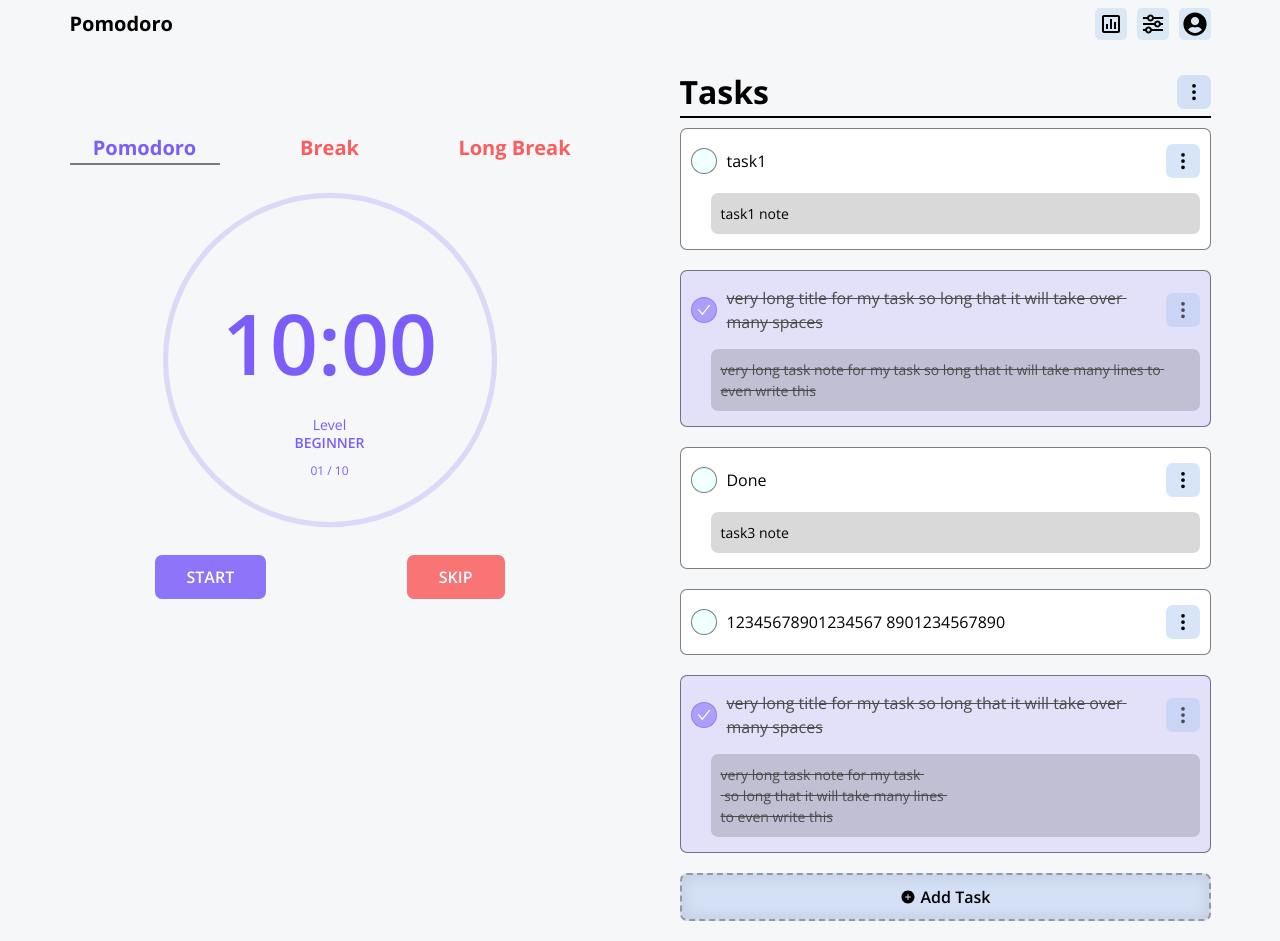
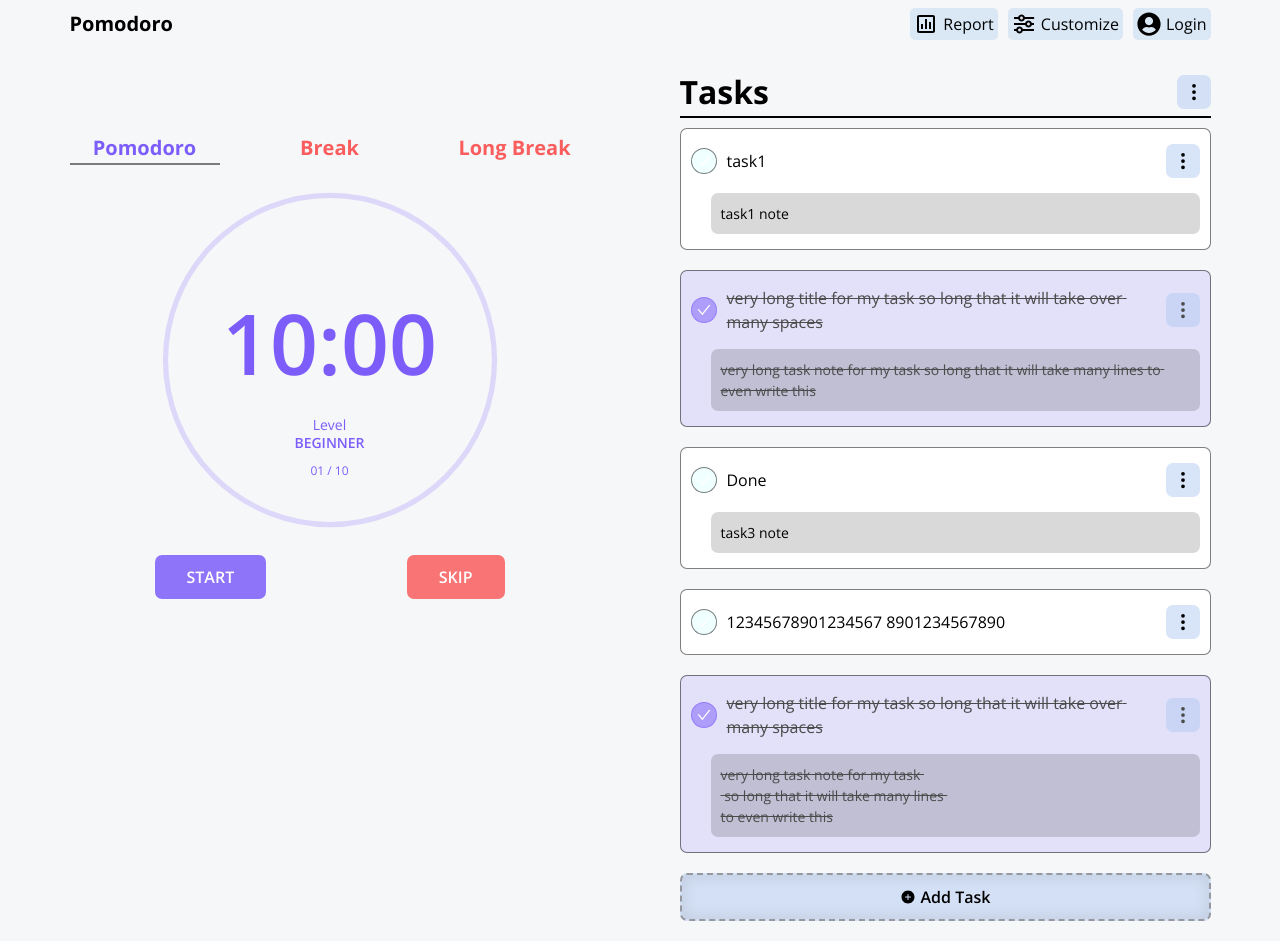
Before and after one commit to BinLama/pomodoro, a React (Vite) app in the folder frontend/: page / in a window 1280 px wide. Built offline with nearby package versions, Linux system fonts and the light colour scheme.

Commit message:
add: show names for navigation

```diff
--- a/frontend/src/components/navigation/Navigation.jsx
+++ b/frontend/src/components/navigation/Navigation.jsx
@@ -1,4 +1,4 @@
-import { useState } from "react";
+import { useEffect, useState } from "react";
 import { BiBarChartSquare, BiSliderAlt } from "react-icons/bi";
 import { FaUserCircle } from "react-icons/fa";
 import CustomNavigation from "./CustomNavigation";
@@ -7,8 +7,20 @@ import { usePomodoroContext } from "../../hooks/usePomodoroContext";
 
 const Navigation = () => {
   // TODO: show the letters on large screen
-  const [largeScreen, setLargeScreen] = useState(false); // used for showing the paragraphs for large screen.
+  const [width, setWidth] = useState(window.innerWidth);
+  const breakPoint = 900;
+
   const { showSetting, showOrHideSetting } = usePomodoroContext();
+
+  useEffect(() => {
+    const handleResizeWindow = () => setWidth(window.innerWidth);
+    // subscribe to window resize event "onComponentDidMount"
+    window.addEventListener("resize", handleResizeWindow);
+    return () => {
+      // unsubscribe "onComponentDestroy"
+      window.removeEventListener("resize", handleResizeWindow);
+    };
+  }, []);
   return (
     <header className="header">
       <div className="nav">
@@ -21,18 +33,18 @@ const Navigation = () => {
             }}
           >
             <BiBarChartSquare />
-            {largeScreen && <p>Report</p>}
+            {width > breakPoint && <p>Report</p>}
           </div>
           <div className="relative">
             <div className="nav__setting custom" onClick={showOrHideSetting}>
               <BiSliderAlt />
-              {largeScreen && <p>Customize</p>}
+              {width > breakPoint && <p>Customize</p>}
             </div>
             {showSetting && <CustomNavigation />}
           </div>
           <div className="nav__setting login">
             <FaUserCircle />
-            {largeScreen && <p>Login</p>}
+            {width > breakPoint && <p>Login</p>}
           </div>
         </nav>
       </div>
--- a/frontend/src/context/PomodoroContext.jsx
+++ b/frontend/src/context/PomodoroContext.jsx
@@ -11,7 +11,7 @@ export const PomodoroContext = createContext();
 export const PomodoroContextProvider = ({ children }) => {
   const [state, dispatch] = useReducer(pomodoroReducer, INITIAL_POMODORO_STATE);
 
-  // get all the data here
+  // TODO: get all the data here
 
   // control toggling of setting
   const showOrHideSetting = () => {
--- a/frontend/src/scss/global/_navigation.scss
+++ b/frontend/src/scss/global/_navigation.scss
@@ -34,6 +34,7 @@
     padding: u.rem(4);
     border-radius: u.rem(5);
     // TODO: change the background color
+    gap: u.rem(5);
     background-color: rgb(218, 232, 245);
     cursor: pointer;
 
--- a/frontend/src/utils/constants.jsx
+++ b/frontend/src/utils/constants.jsx
@@ -3,7 +3,7 @@ const SHORTBREAK = "shortBreak";
 const POMODORO = "pomodoro";
 const LONGBREAK = "longBreak";
 
-// 1min === 60s
+// TODO change to 60
 const SECONDS = 3;
 
 // Task modal notes auto height change
```
